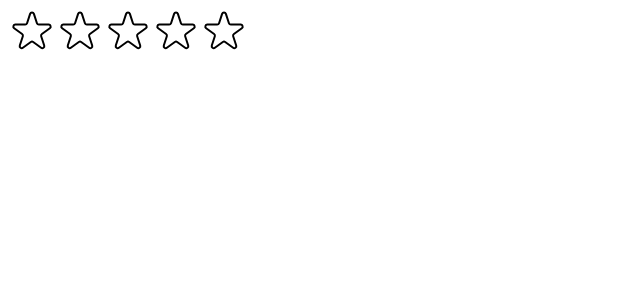
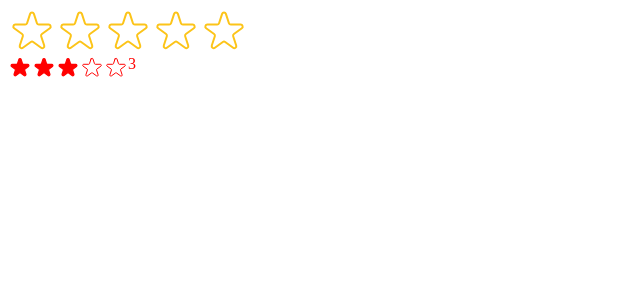
Before and after one commit to Fr3nk21/challenge-9-usepopcorn, a React (Create React App) app: page / in a window 1280 px wide. Shown: the top 300 px of the page, without its empty margins (0-640 px from the left). Built offline with nearby package versions, Linux system fonts and the light colour scheme.

Commit message:
reusable star component

```diff
--- a/src/StarRating.js
+++ b/src/StarRating.js
@@ -10,50 +10,74 @@
   display: "flex",
 };
 
-const textStyle = {
-  lineHeight: "1",
-  margin: "0",
-};
-
-export default function StarRating({ maxRating = 5 }) {
-  const [rating, setRating] = useState(0);
+export default function StarRating({
+  maxRating = 5,
+  color = "#fcc419",
+  size = 48,
+  className = "",
+  messages = [],
+  defaultRating = 0,
+}) {
+  const [rating, setRating] = useState(defaultRating);
+  const [tempRating, setTempRating] = useState(0);
 
   function handleRating(rating) {
     setRating(rating);
   }
 
+  const textStyle = {
+    lineHeight: "1",
+    margin: "0",
+    color,
+    fontSize: `${size / 1.5}px`,
+  };
+
   return (
-    <div style={containerStyle}>
+    <div style={containerStyle} className={className}>
       <div style={starContainerStyle}>
         {Array.from({ length: maxRating }, (_, i) => (
           <Star
             key={1}
             onRate={() => handleRating(i + 1)}
-            full={rating >= i + 1}
+            full={tempRating ? tempRating >= i + 1 : rating >= i + 1}
+            onHoverIn={() => setTempRating(i + 1)}
+            onHoverOut={() => setTempRating(0)}
+            color={color}
+            size={size}
           />
         ))}
-        <p style={textStyle}>{rating || ""}</p>
+        <p style={textStyle}>
+          {messages.length === maxRating
+            ? messages[tempRating ? tempRating - 1 : rating - 1]
+            : tempRating || rating || ""}
+        </p>
       </div>
     </div>
   );
 }
 
-const starStyle = {
-  width: "48px",
-  height: "48px",
-  display: "block",
-  cursor: "pointer",
-};
+function Star({ onRate, full, onHoverIn, onHoverOut, color, size }) {
+  const starStyle = {
+    width: `${size}px`,
+    height: `${size}px`,
+    display: "block",
+    cursor: "pointer",
+  };
 
-function Star({ onRate, full }) {
   return (
-    <span role="button" style={starStyle} onClick={onRate}>
+    <span
+      role="button"
+      style={starStyle}
+      onClick={onRate}
+      onMouseEnter={onHoverIn}
+      onMouseLeave={onHoverOut}
+    >
       {full ? (
         <svg
           xmlns="http://www.w3.org/2000/svg"
           viewBox="0 0 20 20"
-          fill="#000"
-          stroke="#000"
+          fill={color}
+          stroke={color}
         >
           <path d="M9.049 2.927c.3-.921 1.603-.921 1.902 0l1.07 3.292a1 1 0 00.95.69h3.462c.969 0 1.371 1.24.588 1.81l-2.8 2.034a1 1 0 00-.364 1.118l1.07 3.292c.3.921-.755 1.688-1.54 1.118l-2.8-2.034a1 1 0 00-1.175 0l-2.8 2.034c-.784.57-1.838-.197-1.539-1.118l1.07-3.292a1 1 0 00-.364-1.118L2.98 8.72c-.783-.57-.38-1.81.588-1.81h3.461a1 1 0 00.951-.69l1.07-3.292z" />
         </svg>
@@ -62,7 +86,7 @@
           xmlns="http://www.w3.org/2000/svg"
           fill="none"
           viewBox="0 0 24 24"
-          stroke="#000"
+          stroke={color}
         >
           <path
             strokeLinecap="round"
--- a/src/index.js
+++ b/src/index.js
@@ -9,6 +9,10 @@
 root.render(
   <React.StrictMode>
     {/* <App /> */}
-    <StarRating maxRating={5} />
+    <StarRating
+      maxRating={5}
+      messages={["Terrible", "Bad", "Okay", "Good", "Amazing"]}
+    />
+    <StarRating size={24} color="red" className="test" defaultRating={3} />
   </React.StrictMode>
 );
```
